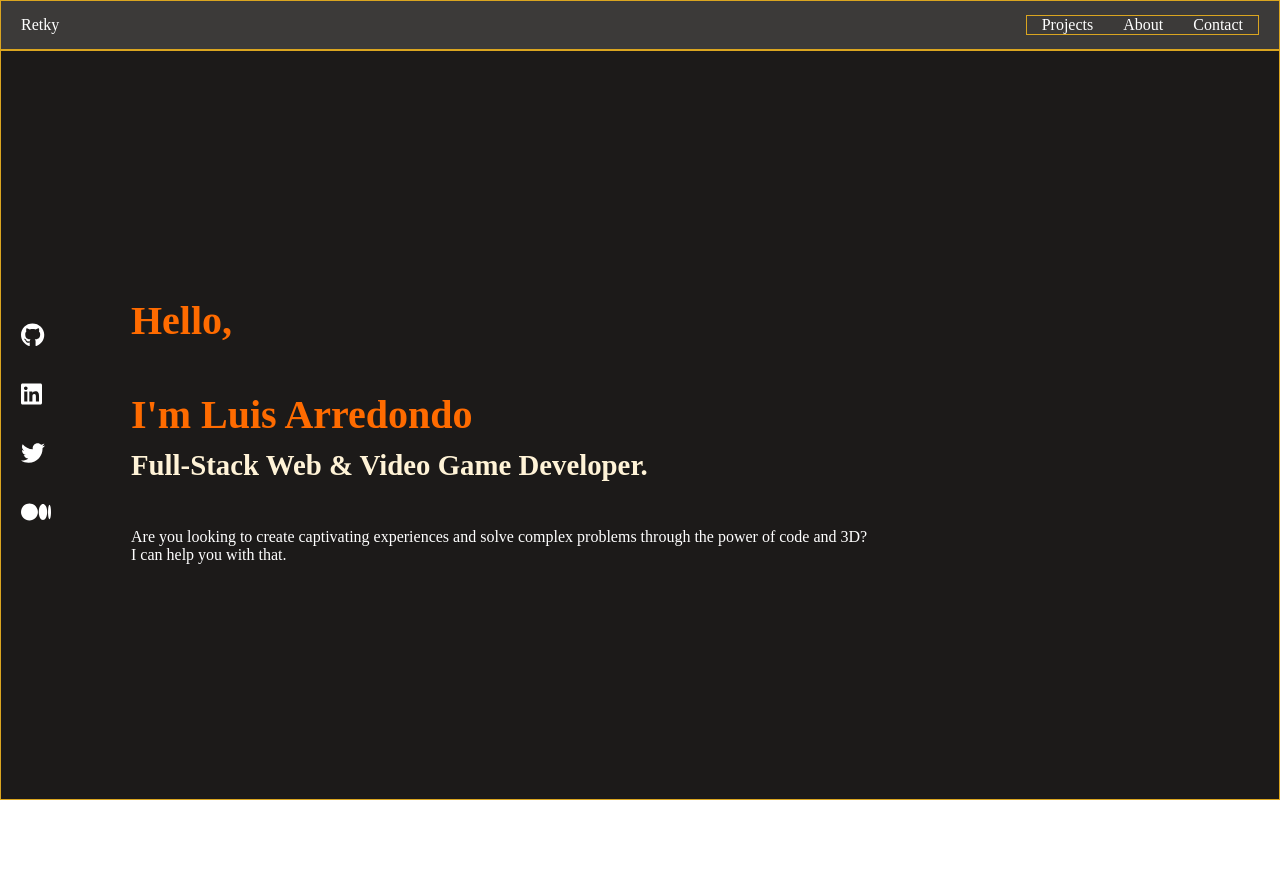
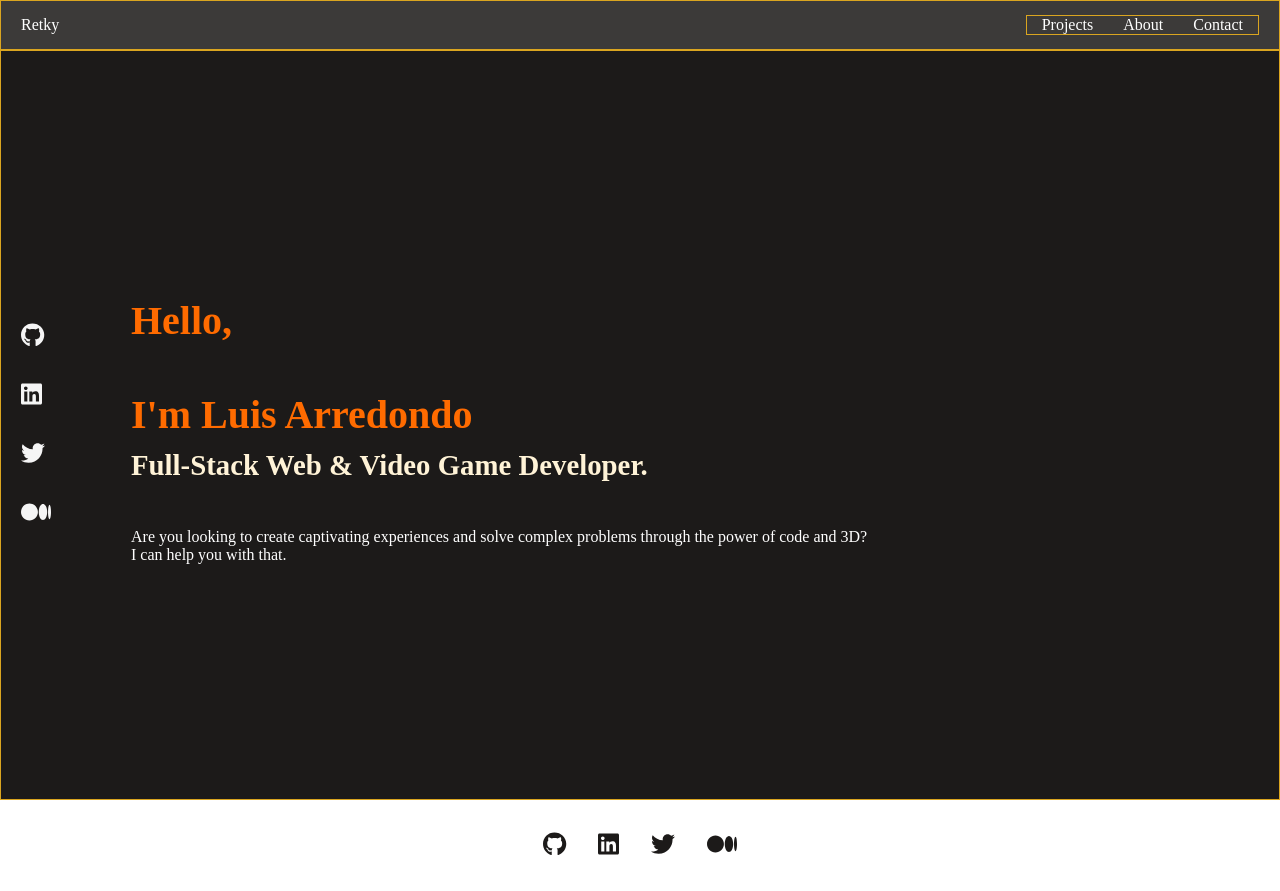
Before and after one commit to Retky/RetkyPortfolio, a React (Create React App) app: page /#/ in a window 1280 px wide. Before the commit the page ends 800 px from the top, so only its background shows below. Built offline with nearby package versions, Linux system fonts and the light colour scheme.

Commit message:
Add 'footer'

```diff
--- a/src/App.js
+++ b/src/App.js
@@ -1,6 +1,7 @@
 import { HashRouter as Router, Routes, Route } from 'react-router-dom';
 import Nav from './components/Nav';
 import HomePage from './pages/HomePage';
+import Footer from './components/Footer';
 import './styles/App.scss';
 
 const App = () => (
@@ -10,6 +11,7 @@ const App = () => (
       <Routes>
         <Route path="/" element={<HomePage />} />
       </Routes>
+      <Footer />
     </Router>
   </div>
 );
--- /dev/null
+++ b/src/components/Footer.jsx
@@ -0,0 +1,15 @@
+import SocialLinks from './SocialLinks';
+
+const Footer = () => {
+  const component = (
+    <footer>
+      <SocialLinks
+        section="footer"
+      />
+    </footer>
+  );
+
+  return component;
+};
+
+export default Footer;
--- a/src/styles/SocialLinks.scss
+++ b/src/styles/SocialLinks.scss
@@ -8,11 +8,11 @@
   a {
     margin: 1rem;
     font-size: 1.5rem;
-    color: #fff;
+    color: $light-bg;
   }
 
   a:visited {
-    color: #ccc;
+    color: $light-gray;
   }
 }
 
@@ -31,5 +31,11 @@
 }
 
 .footer-icons {
-  color: $dark-bg;
+  a {
+    color: $dark-bg;
+  }
+
+  a:visited {
+    color: $gray;
+  }
 }
--- a/src/styles/Variables.scss
+++ b/src/styles/Variables.scss
@@ -1,5 +1,7 @@
 $gray: #3c3a39;
+$light-gray: #7e7e7e;
 $dark-bg: #1c1a19;
+$light-bg: #f5f5f5;
 $main-orange: #ff6b00;
 $light-orange: #fff3d7;
 
```
